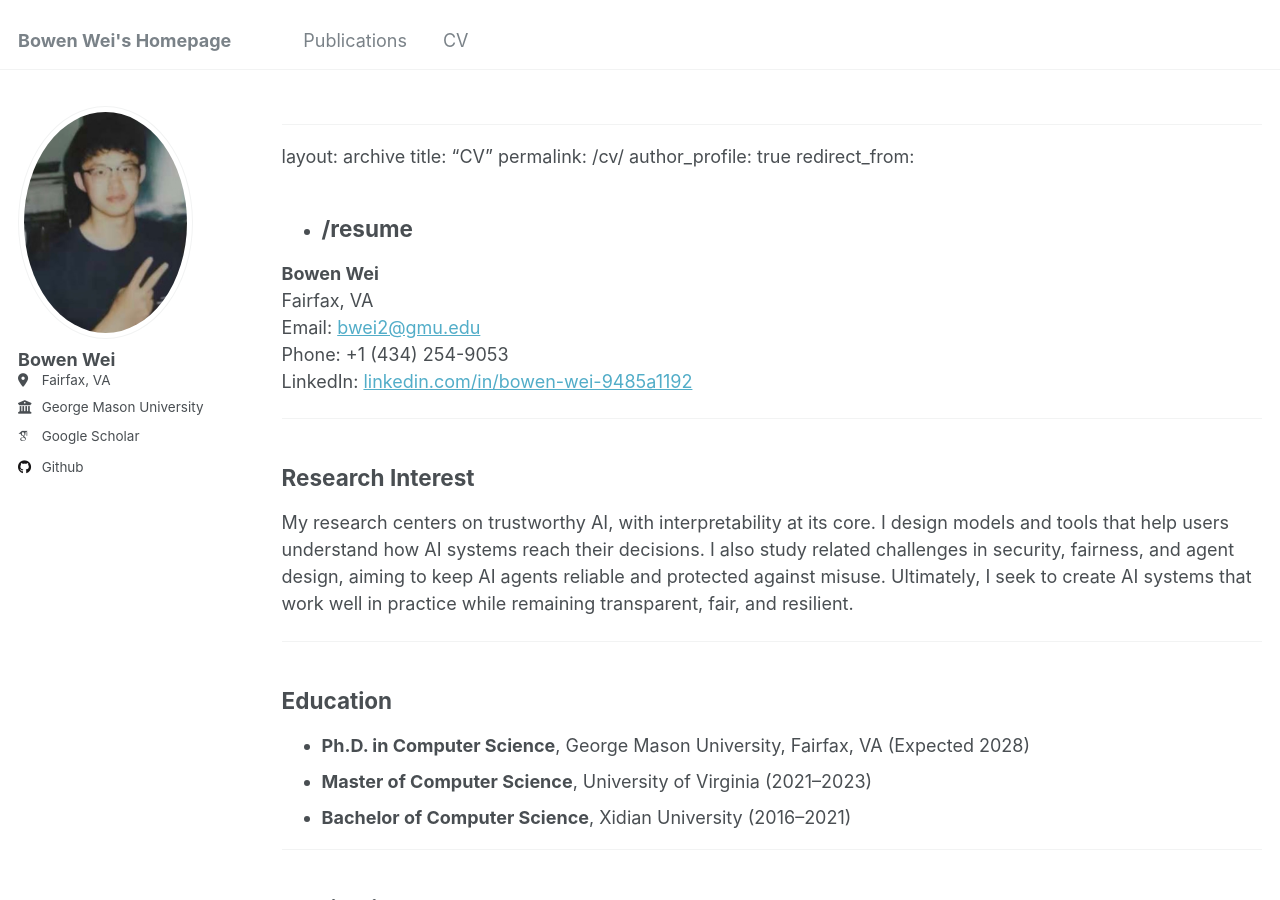
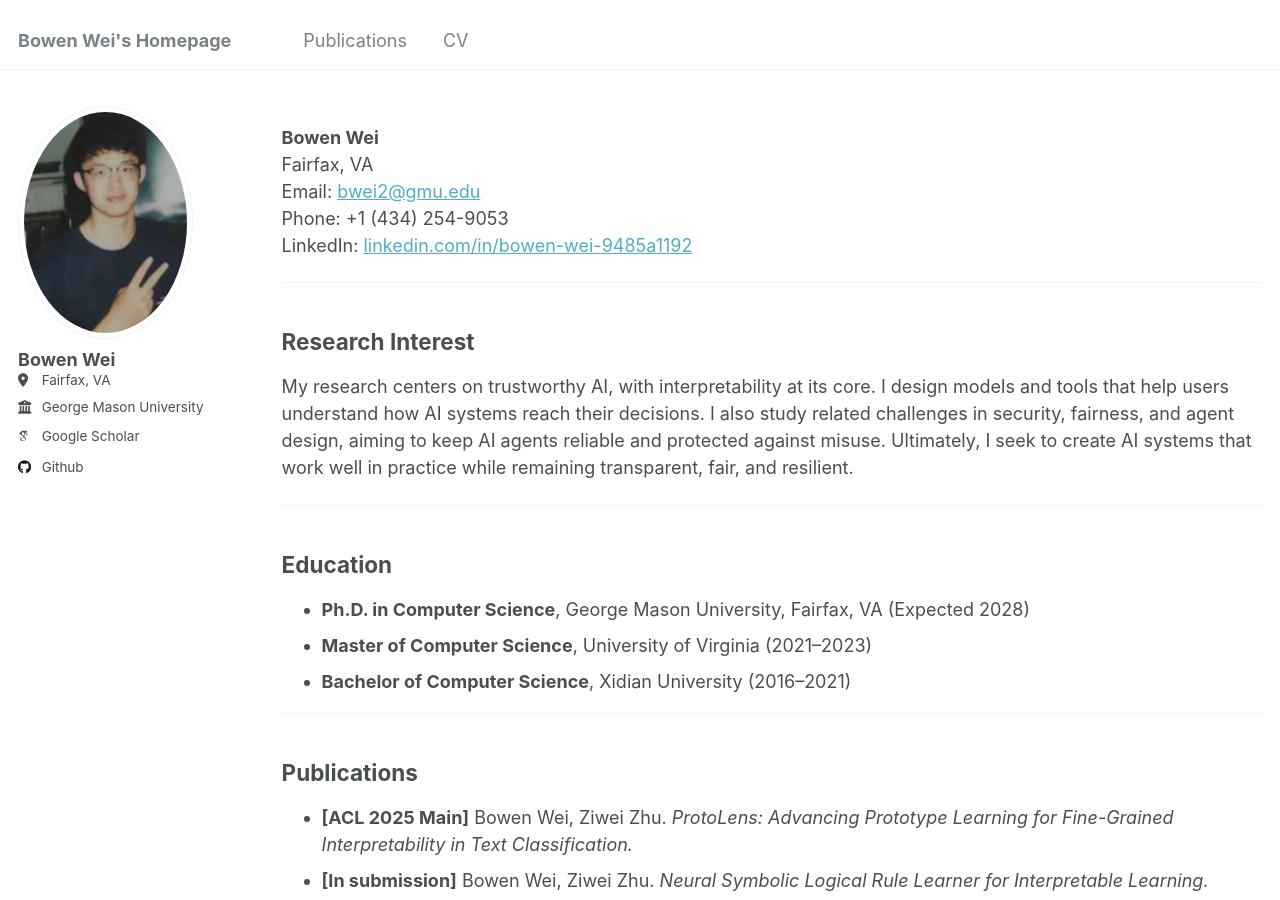
Before and after one commit to weibowen555/weibowen555.github.io, a Jekyll site: the page built from _pages/cv.md, in a window 1280 px wide and 900 px high. Built offline with Jekyll 4.4.1, drawn with Linux system fonts in a browser that asks for light colours; some web fonts are replaced.

Commit message:
cv modification

```diff
--- a/_pages/cv.md
+++ b/_pages/cv.md
@@ -7,14 +7,6 @@ redirect_from:
   - /resume
 ---
 
----
-layout: archive
-title: "CV"
-permalink: /cv/
-author_profile: true
-redirect_from:
-  - /resume
----
 
 <!-- Contact Info Section -->
 **Bowen Wei**
```
